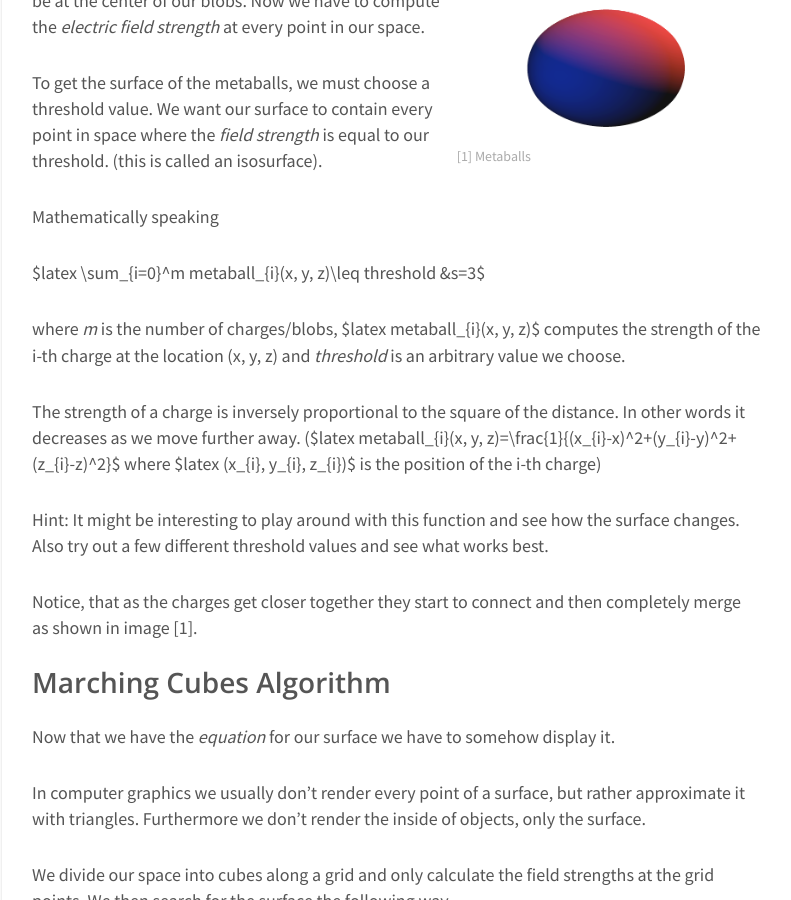
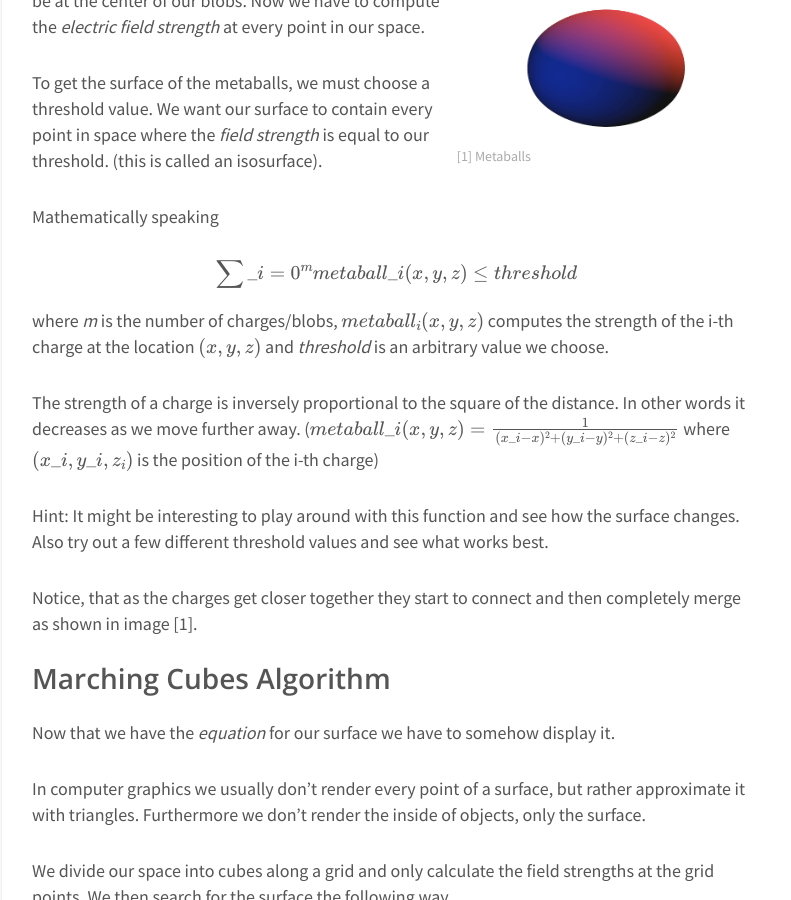
Before and after one commit to Dawars/dawars.github.io, a Jekyll site: the page built from _posts/2014-11-05-liquid-blobs-voxelized-marching-cubes-minecraft.md, in a window 1280 px wide and 900 px high, scrolled down 2031 px. Shown: the whole window, without its empty margins (54-845 px from the left). Built offline with Jekyll 4.4.1, drawn with Linux system fonts in a browser that asks for light colours; formulas are drawn with MathJax 3; a script that is not in the unit is left out.

Commit message:
Fix latex

```diff
--- a/_posts/2014-11-05-liquid-blobs-voxelized-marching-cubes-minecraft.md
+++ b/_posts/2014-11-05-liquid-blobs-voxelized-marching-cubes-minecraft.md
@@ -44,11 +44,11 @@ To get the surface of the metaballs, we must choose a threshold value. We want o
 
 Mathematically speaking
 
-$latex \sum\_{i=0}^m metaball\_{i}(x, y, z)\leq threshold &s=3$
+$$ \sum\_{i=0}^m metaball\_{i}(x, y, z)\leq threshold $$
 
-where _m_ is the number of charges/blobs, $latex metaball_{i}(x, y, z)$ computes the strength of the i-th charge at the location (x, y, z) and _threshold_ is an arbitrary value we choose.
+where _m_ is the number of charges/blobs, $$ metaball_{i}(x, y, z)$$ computes the strength of the i-th charge at the location $$(x, y, z)$$ and _threshold_ is an arbitrary value we choose.
 
-The strength of a charge is inversely proportional to the square of the distance. In other words it decreases as we move further away. ($latex metaball\_{i}(x, y, z)=\frac{1}{(x\_{i}-x)^2+(y\_{i}-y)^2+(z\_{i}-z)^2}$ where $latex (x\_{i}, y\_{i}, z_{i})$ is the position of the i-th charge)
+The strength of a charge is inversely proportional to the square of the distance. In other words it decreases as we move further away. ($$ metaball\_{i}(x, y, z)=\frac{1}{(x\_{i}-x)^2+(y\_{i}-y)^2+(z\_{i}-z)^2}$$ where $$ (x\_{i}, y\_{i}, z_{i})$$ is the position of the i-th charge)
 
 Hint: It might be interesting to play around with this function and see how the surface changes. Also try out a few different threshold values and see what works best.
 
```
